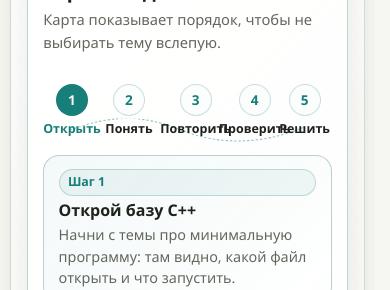
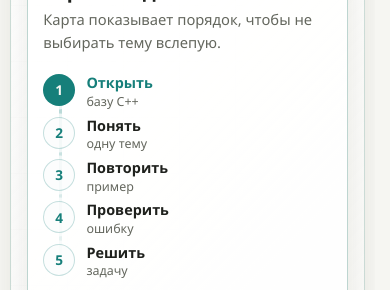
Before and after one commit to Sandroz1/course, a React (Vite) app in the folder site/: page / in a window 390 px wide. Shown: the part 554-844 px from the top of the page. Built offline with nearby package versions, Linux system fonts and the light colour scheme; no server answers.

Commit message:
Fix homepage mobile route map

```diff
--- a/site/src/pages/HomePage/HomePage.module.scss
+++ b/site/src/pages/HomePage/HomePage.module.scss
@@ -634,6 +634,63 @@
     width: fit-content;
   }
 
+  .routePath {
+    padding: 0.3rem 0 0;
+  }
+
+  .routePath::before {
+    content: "";
+    position: absolute;
+    inset: 0.55rem auto 0.7rem 1rem;
+    width: 0.16rem;
+    border-radius: 999px;
+    background: linear-gradient(
+      180deg,
+      var(--accent),
+      color-mix(in srgb, var(--accent) 18%, transparent)
+    );
+    opacity: 0.34;
+    pointer-events: none;
+  }
+
+  .routeLine {
+    display: none;
+  }
+
+  .routeLine path {
+    display: none;
+  }
+
+  .routeStations {
+    grid-template-columns: 1fr;
+    gap: 0.45rem;
+  }
+
+  .routeStations li {
+    grid-template-columns: auto minmax(0, 1fr);
+    gap: 0.1rem 0.7rem;
+    justify-items: start;
+    text-align: left;
+  }
+
+  .routeStations span {
+    grid-row: span 2;
+    width: 2rem;
+    height: 2rem;
+    box-shadow: 0 0 0 0.22rem color-mix(in srgb, var(--surface) 72%, transparent);
+  }
+
+  .routeStations strong {
+    align-self: end;
+    font-size: 0.9rem;
+  }
+
+  .routeStations small {
+    display: block;
+    font-size: 0.78rem;
+    line-height: 1.25;
+  }
+
   .activeStep {
     grid-template-columns: 1fr;
   }
```
